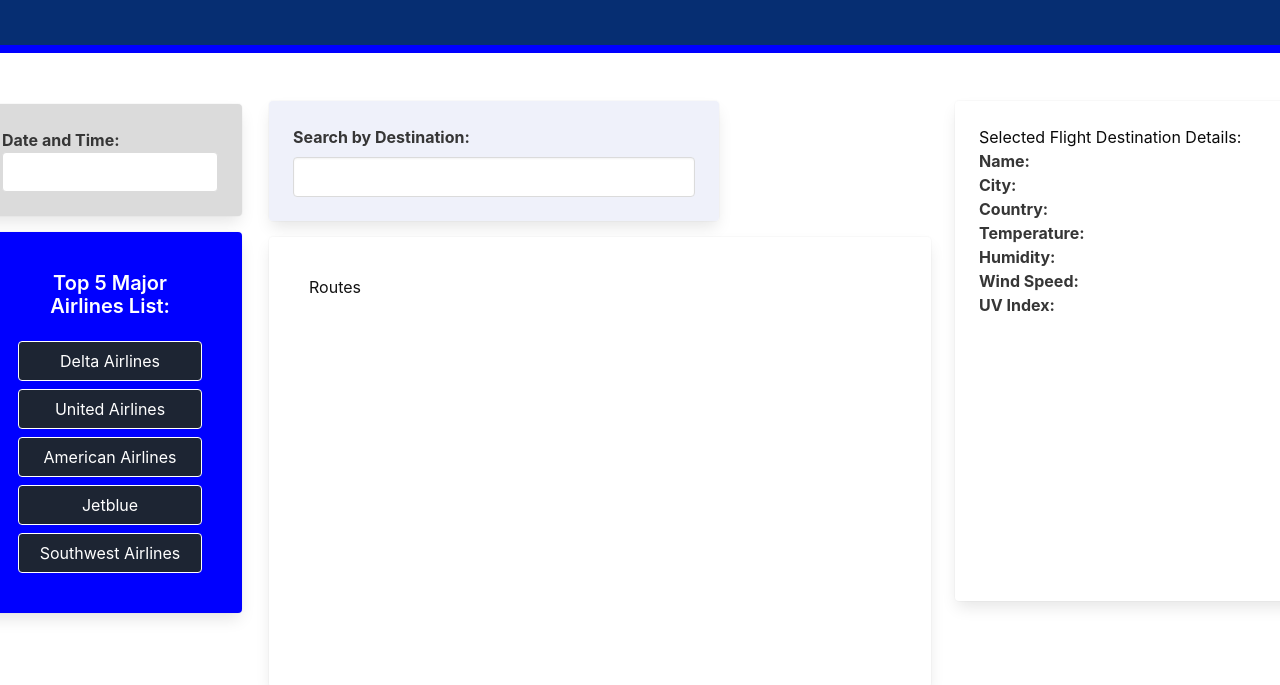
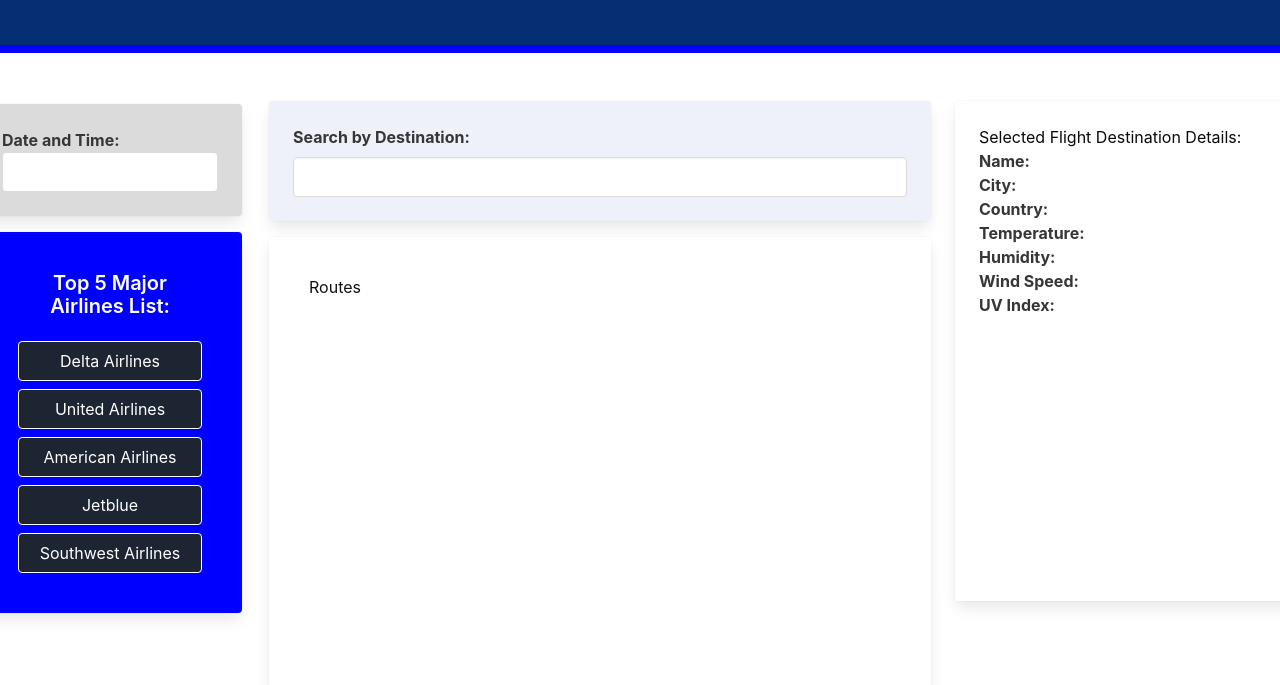
Before and after one commit to GR-Uconn-coding-bootcamp-projects/Top-Major-Airline-Tracking-App_Group2, a plain HTML site: page index.html in a window 1280 px wide. Shown: the part 125-810 px from the top of the page. Drawn offline with nearby package versions, Linux system fonts and the light colour scheme.

Commit message:
fixed html

```diff
--- a/index.html
+++ b/index.html
@@ -53,7 +53,7 @@
         </div>
 
         <div class="column is-7">
-          <div class="card mb-4" style="width: 450px;">
+          <div class="card mb-4" style="width: 100%">
             <div class="card-content has-background-link-light">
               <div class="field">
                 <label class="label" for="tags">Search by Destination:</label>
```
